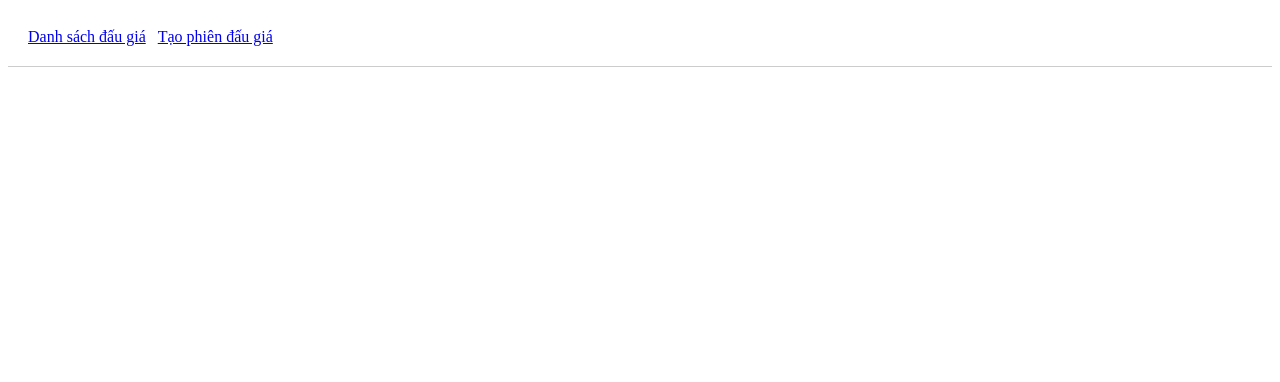
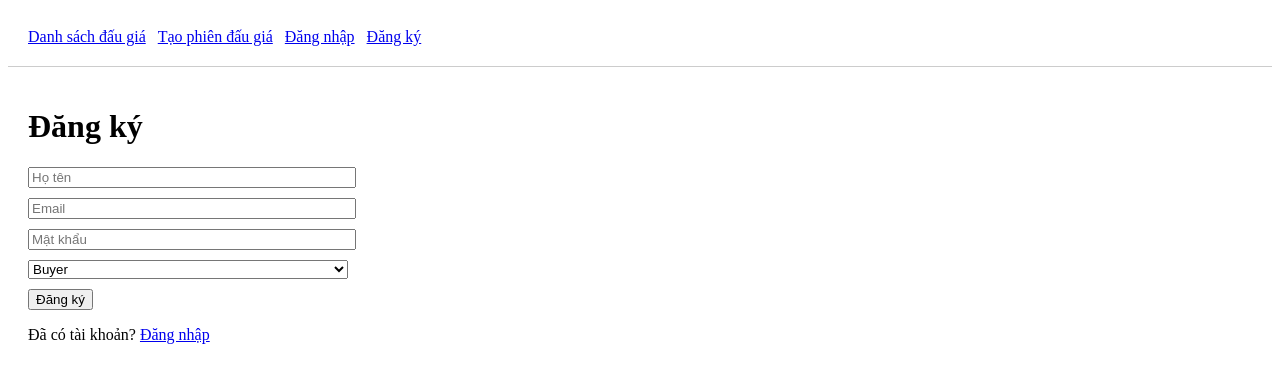
Before and after one commit to thienlac123/Web_DauGia, a React (Vite) app in the folder client/: page /register in a window 1280 px wide. Shown: the top 382 px of the page. Built offline with nearby package versions, Linux system fonts and the light colour scheme; no server answers.

Commit message:
Xây dựng luồng đi của khách hàng

```diff
--- a/client/src/App.jsx
+++ b/client/src/App.jsx
@@ -1,23 +1,70 @@
-import { BrowserRouter, Routes, Route, Navigate, Link } from "react-router-dom";
+import { BrowserRouter, Routes, Route, Navigate, Link, useNavigate } from "react-router-dom";
 import AuctionListPage from "./pages/AuctionListPage";
 import AuctionDetailPage from "./pages/AuctionDetailPage";
 import CreateAuctionPage from "./pages/CreateAuctionPage";
+import LoginPage from "./pages/LoginPage";
+import RegisterPage from "./pages/RegisterPage";
+import ProtectedRoute from "./components/ProtectedRoute";
+
+function Navbar() {
+  const navigate = useNavigate();
+  const token = localStorage.getItem("token");
+  const userName = localStorage.getItem("userName");
+
+  const handleLogout = () => {
+    localStorage.removeItem("token");
+    localStorage.removeItem("userId");
+    localStorage.removeItem("userName");
+    localStorage.removeItem("userRole");
+    navigate("/login");
+  };
+
+  return (
+    <div style={{ padding: "20px", borderBottom: "1px solid #ccc" }}>
+      <Link to="/auctions" style={{ marginRight: "12px" }}>
+        Danh sách đấu giá
+      </Link>
+
+      <Link to="/create-auction" style={{ marginRight: "12px" }}>
+        Tạo phiên đấu giá
+      </Link>
+
+      {!token ? (
+        <>
+          <Link to="/login" style={{ marginRight: "12px" }}>
+            Đăng nhập
+          </Link>
+          <Link to="/register">Đăng ký</Link>
+        </>
+      ) : (
+        <>
+          <span style={{ marginRight: "12px" }}>Xin chào, {userName}</span>
+          <button onClick={handleLogout}>Đăng xuất</button>
+        </>
+      )}
+    </div>
+  );
+}
 
 function App() {
   return (
     <BrowserRouter>
-      <div style={{ padding: "20px", borderBottom: "1px solid #ccc" }}>
-        <Link to="/auctions" style={{ marginRight: "12px" }}>
-          Danh sách đấu giá
-        </Link>
-        <Link to="/create-auction">Tạo phiên đấu giá</Link>
-      </div>
+      <Navbar />
 
       <Routes>
         <Route path="/" element={<Navigate to="/auctions" />} />
         <Route path="/auctions" element={<AuctionListPage />} />
         <Route path="/auctions/:id" element={<AuctionDetailPage />} />
-        <Route path="/create-auction" element={<CreateAuctionPage />} />
+        <Route
+          path="/create-auction"
+          element={
+            <ProtectedRoute>
+              <CreateAuctionPage />
+            </ProtectedRoute>
+          }
+        />
+        <Route path="/login" element={<LoginPage />} />
+        <Route path="/register" element={<RegisterPage />} />
       </Routes>
     </BrowserRouter>
   );
--- /dev/null
+++ b/client/src/components/ProtectedRoute.jsx
@@ -0,0 +1,13 @@
+import { Navigate } from "react-router-dom";
+
+function ProtectedRoute({ children }) {
+  const token = localStorage.getItem("token");
+
+  if (!token) {
+    return <Navigate to="/login" replace />;
+  }
+
+  return children;
+}
+
+export default ProtectedRoute;
--- /dev/null
+++ b/client/src/pages/LoginPage.jsx
@@ -0,0 +1,80 @@
+import { useState } from "react";
+import { useNavigate, Link } from "react-router-dom";
+import { loginUser } from "../services/authService";
+
+function LoginPage() {
+  const navigate = useNavigate();
+  const [formData, setFormData] = useState({
+    email: "",
+    password: "",
+  });
+  const [message, setMessage] = useState("");
+
+  const handleChange = (e) => {
+    setFormData((prev) => ({
+      ...prev,
+      [e.target.name]: e.target.value,
+    }));
+  };
+
+  const handleSubmit = async (e) => {
+    e.preventDefault();
+    setMessage("");
+
+    try {
+      const data = await loginUser(formData);
+
+      localStorage.setItem("token", data.token);
+      localStorage.setItem("userId", data.user.id);
+      localStorage.setItem("userName", data.user.name);
+      localStorage.setItem("userRole", data.user.role);
+
+      setMessage("Đăng nhập thành công");
+      navigate("/auctions");
+    } catch (err) {
+      setMessage(err.response?.data?.message || "Đăng nhập thất bại");
+    }
+  };
+
+  return (
+    <div style={{ padding: "20px" }}>
+      <h1>Đăng nhập</h1>
+
+      <form onSubmit={handleSubmit}>
+        <div style={{ marginBottom: "10px" }}>
+          <input
+            type="email"
+            name="email"
+            placeholder="Email"
+            value={formData.email}
+            onChange={handleChange}
+            required
+            style={{ width: "320px" }}
+          />
+        </div>
+
+        <div style={{ marginBottom: "10px" }}>
+          <input
+            type="password"
+            name="password"
+            placeholder="Mật khẩu"
+            value={formData.password}
+            onChange={handleChange}
+            required
+            style={{ width: "320px" }}
+          />
+        </div>
+
+        <button type="submit">Đăng nhập</button>
+      </form>
+
+      {message && <p>{message}</p>}
+
+      <p>
+        Chưa có tài khoản? <Link to="/register">Đăng ký</Link>
+      </p>
+    </div>
+  );
+}
+
+export default LoginPage;
--- /dev/null
+++ b/client/src/pages/RegisterPage.jsx
@@ -0,0 +1,108 @@
+import { useState } from "react";
+import { useNavigate, Link } from "react-router-dom";
+import { registerUser } from "../services/authService";
+
+function RegisterPage() {
+  const navigate = useNavigate();
+
+  const [formData, setFormData] = useState({
+    name: "",
+    email: "",
+    password: "",
+    role: "buyer",
+  });
+
+  const [message, setMessage] = useState("");
+
+  const handleChange = (e) => {
+    setFormData((prev) => ({
+      ...prev,
+      [e.target.name]: e.target.value,
+    }));
+  };
+
+  const handleSubmit = async (e) => {
+    e.preventDefault();
+    setMessage("");
+
+    try {
+      const data = await registerUser(formData);
+
+      localStorage.setItem("token", data.token);
+      localStorage.setItem("userId", data.user.id);
+      localStorage.setItem("userName", data.user.name);
+      localStorage.setItem("userRole", data.user.role);
+
+      setMessage("Đăng ký thành công");
+      navigate("/auctions");
+    } catch (err) {
+      setMessage(err.response?.data?.message || "Đăng ký thất bại");
+    }
+  };
+
+  return (
+    <div style={{ padding: "20px" }}>
+      <h1>Đăng ký</h1>
+
+      <form onSubmit={handleSubmit}>
+        <div style={{ marginBottom: "10px" }}>
+          <input
+            type="text"
+            name="name"
+            placeholder="Họ tên"
+            value={formData.name}
+            onChange={handleChange}
+            required
+            style={{ width: "320px" }}
+          />
+        </div>
+
+        <div style={{ marginBottom: "10px" }}>
+          <input
+            type="email"
+            name="email"
+            placeholder="Email"
+            value={formData.email}
+            onChange={handleChange}
+            required
+            style={{ width: "320px" }}
+          />
+        </div>
+
+        <div style={{ marginBottom: "10px" }}>
+          <input
+            type="password"
+            name="password"
+            placeholder="Mật khẩu"
+            value={formData.password}
+            onChange={handleChange}
+            required
+            style={{ width: "320px" }}
+          />
+        </div>
+
+        <div style={{ marginBottom: "10px" }}>
+          <select
+            name="role"
+            value={formData.role}
+            onChange={handleChange}
+            style={{ width: "320px" }}
+          >
+            <option value="buyer">Buyer</option>
+            <option value="seller">Seller</option>
+          </select>
+        </div>
+
+        <button type="submit">Đăng ký</button>
+      </form>
+
+      {message && <p>{message}</p>}
+
+      <p>
+        Đã có tài khoản? <Link to="/login">Đăng nhập</Link>
+      </p>
+    </div>
+  );
+}
+
+export default RegisterPage;
--- /dev/null
+++ b/client/src/services/authService.js
@@ -0,0 +1,22 @@
+import axios from "axios";
+
+const API_URL = "http://localhost:5000/api/auth";
+
+export const registerUser = async (userData) => {
+  const response = await axios.post(`${API_URL}/register`, userData);
+  return response.data;
+};
+
+export const loginUser = async (userData) => {
+  const response = await axios.post(`${API_URL}/login`, userData);
+  return response.data;
+};
+
+export const getMe = async (token) => {
+  const response = await axios.get(`${API_URL}/me`, {
+    headers: {
+      Authorization: `Bearer ${token}`,
+    },
+  });
+  return response.data;
+};
```
